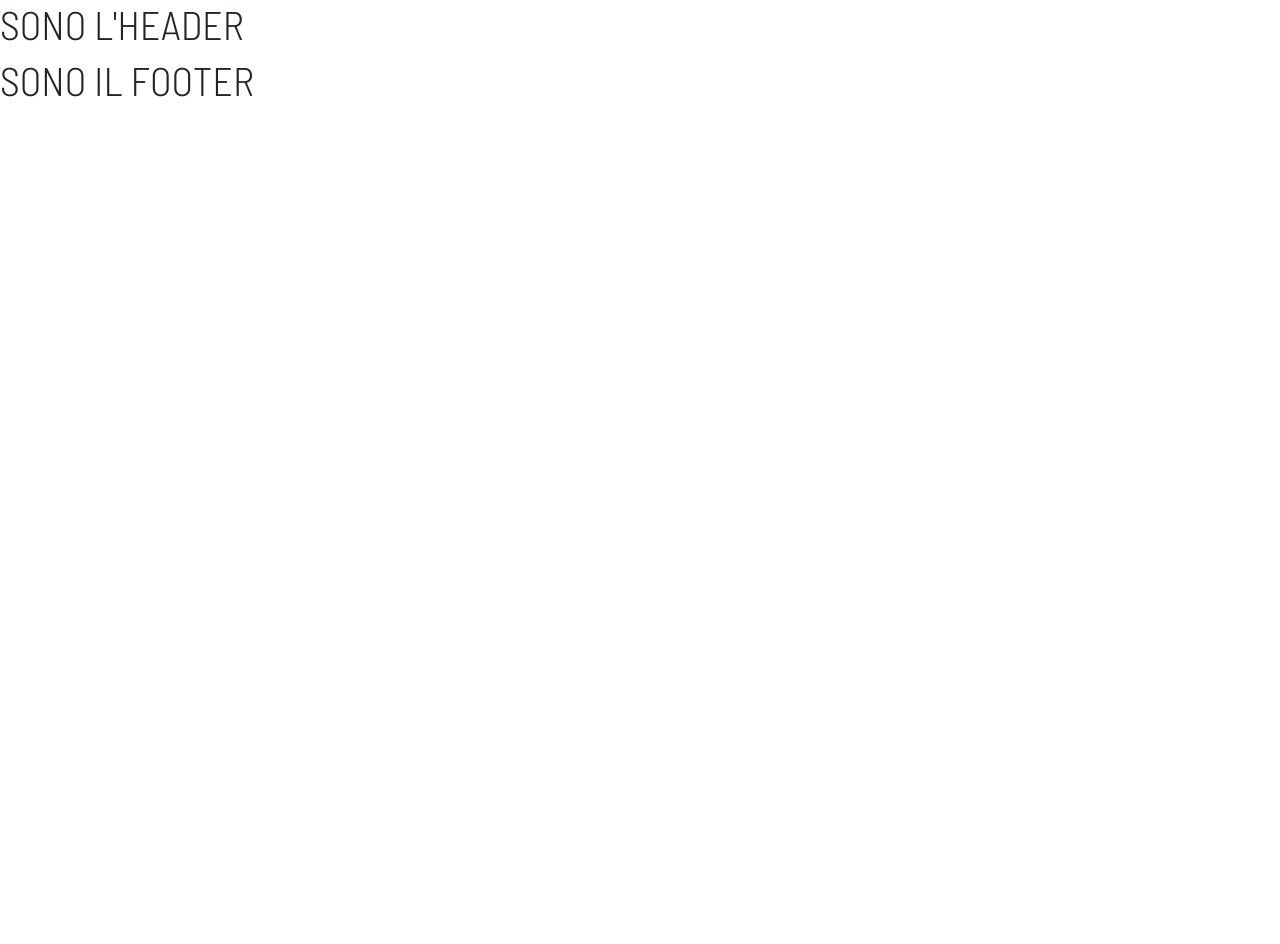
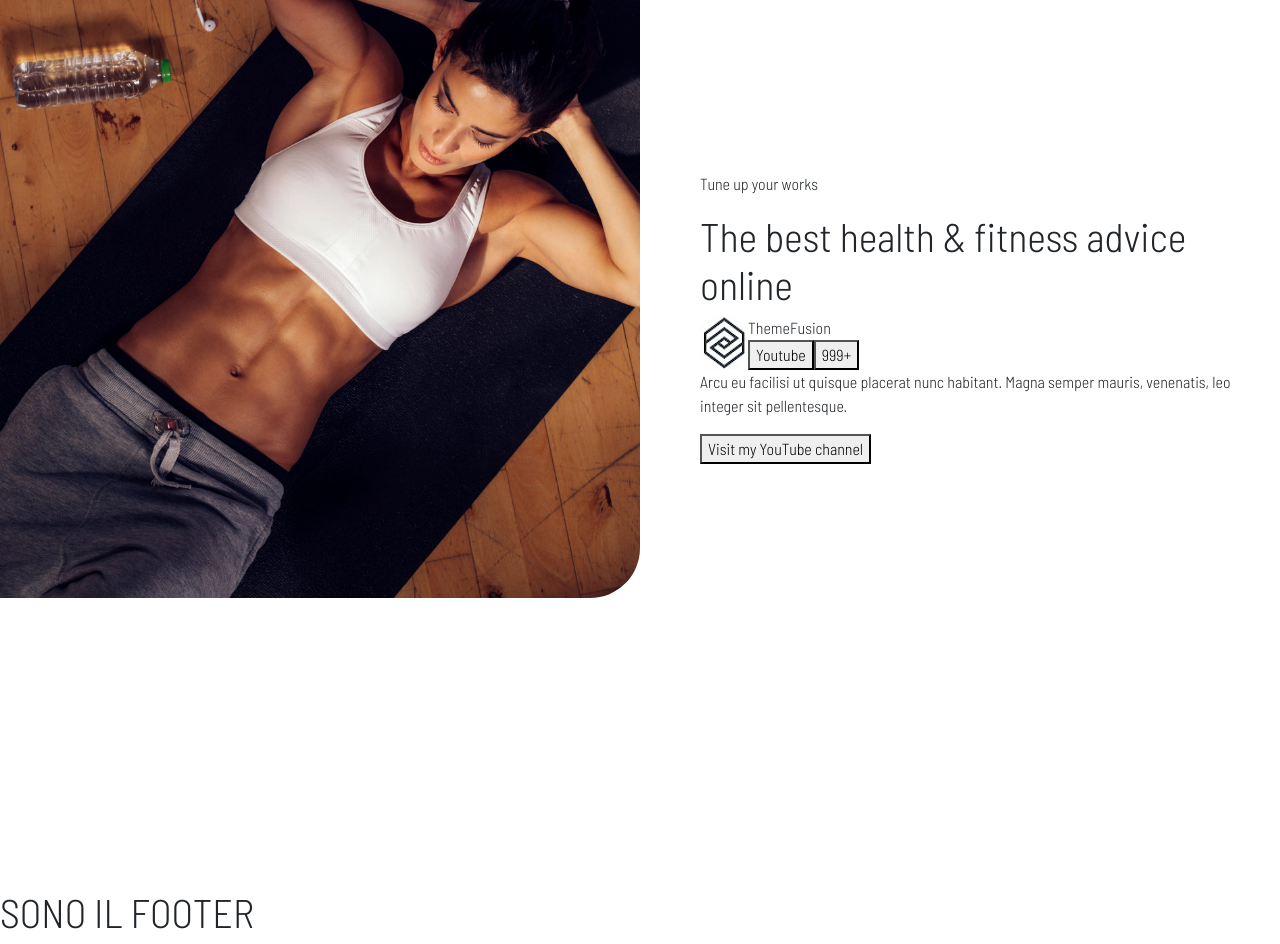
Before and after one commit to emilianogastaldo/proj-html-vuejs, a Vue app: page / in a window 1280 px wide. Before the commit the page ends 800 px from the top, so only its background shows below. Built offline with nearby package versions, Linux system fonts and the light colour scheme.

Commit message:
added youtube channel

```diff
--- /dev/null
+++ b/src/components/main/YoutubeChannel.vue
@@ -0,0 +1,52 @@
+<script>
+export default {
+    name: 'YoutubeChannel'
+}
+</script>
+
+<template>
+    <section class="row my-4">
+        <div class="col-6 position-relative">
+            <div class="image-section">
+                <img class="img-fluid" src="../../assets/images/service15-2x.jpg" alt="woman">
+            </div>
+        </div>
+        <div class="col-6">
+            <div class="text px-5">
+                <p>Tune up your works</p>
+                <h1>The best health & fitness advice online</h1>
+                <div class="youtube-avatar d-flex">
+                    <img class="img-fluid" src="../../assets/images/unnamed.jpg" alt="channel avatar">
+                    <div>
+                        <p class="m-0">ThemeFusion</p>
+                        <button>Youtube</button>
+                        <button>999+</button>
+                    </div>
+                </div>
+                <p>Arcu eu facilisi ut quisque placerat nunc habitant. Magna semper mauris, venenatis, leo integer sit
+                    pellentesque.</p>
+                <button>Visit my YouTube channel</button>
+            </div>
+        </div>
+
+    </section>
+</template>
+
+<style lang="scss" scoped>
+.image-section {
+    height: 300px;
+    position: absolute;
+    top: -150px;
+    left: 10px;
+
+    img {
+        border-radius: 0 5px 50px 0;
+    }
+}
+
+.text {
+    padding-top: 100px;
+    padding-bottom: 400px;
+
+}
+</style>
--- a/src/components/main/YoutubeSection.vue
+++ b/src/components/main/YoutubeSection.vue
@@ -1,9 +1,13 @@
 <script>
+import YoutubeChannel from './YoutubeChannel.vue'
 export default {
-    name: 'YoutubeSection'
+    name: 'YoutubeSection',
+    components: { YoutubeChannel }
 }
 </script>
 
-<template></template>
+<template>
+    <YoutubeChannel />
+</template>
 
 <style lang="scss" scoped></style>
```
